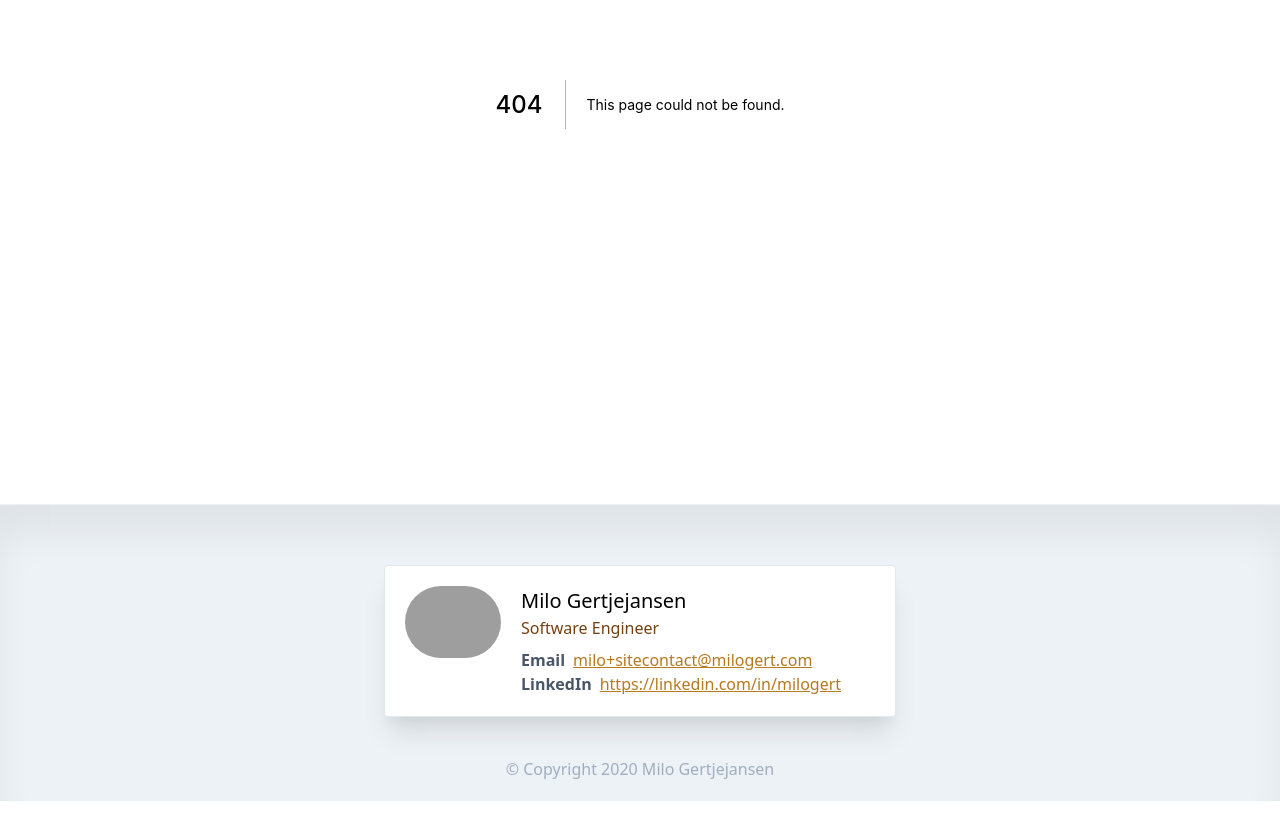
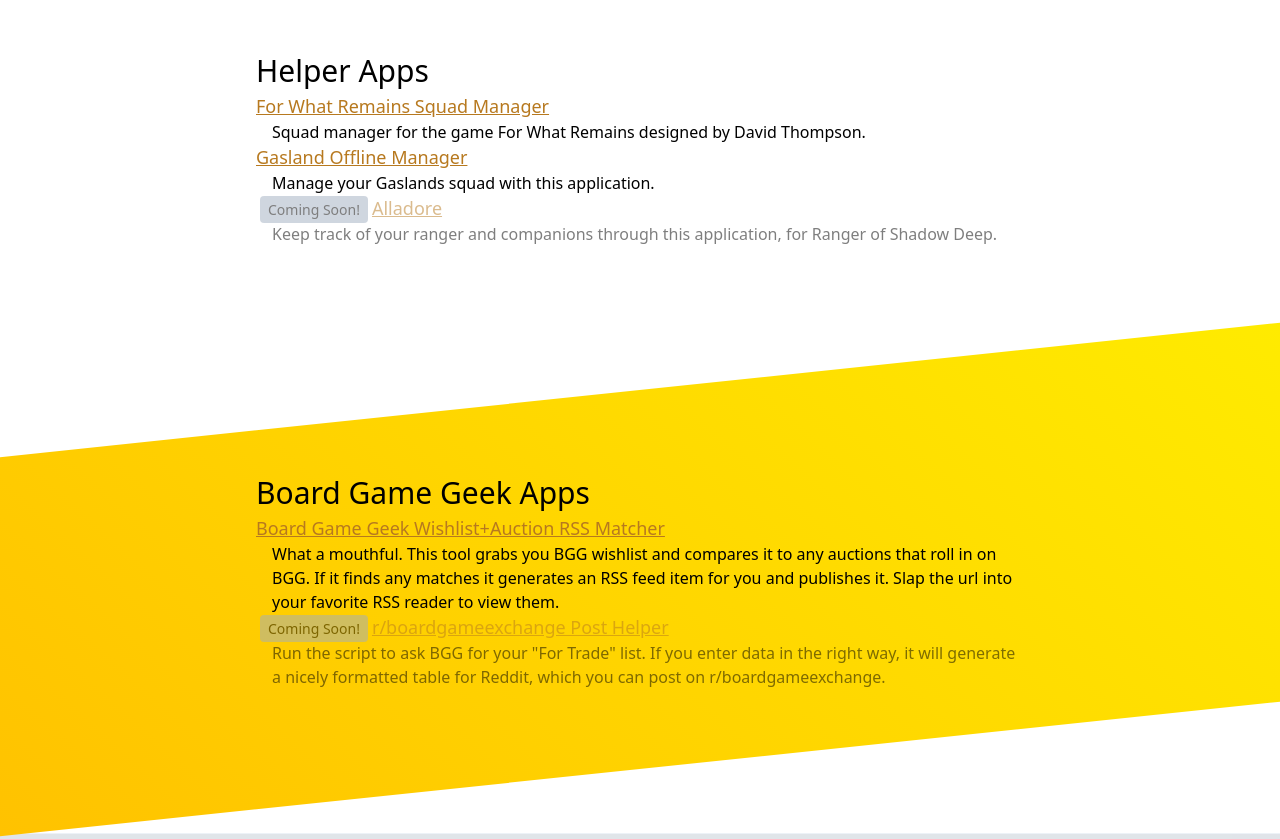
Before and after one commit to milogert/website, a Next.js app: page /gametools in a window 1280 px wide. Before the commit this address had no page. Shown: the part 360-1199 px from the top of the page. Before the commit the page ends 1161 px from the top, so only its background shows below. Built offline with nearby package versions, Linux system fonts and the light colour scheme; grey boxes are pictures that could not be loaded.

Commit message:
Added gametools page

```diff
--- a/components/layout.module.css
+++ b/components/layout.module.css
@@ -7,6 +7,15 @@
 }
 
 .footer {
-  @apply pt-5 border-t border-gray-200 bg-gray-200;
+  @apply
+    flex
+    flex-col
+    items-center
+
+    pt-5
+    border-t
+    border-gray-200
+    bg-gray-200
+  ;
   box-shadow: inset 0 30px 35px 0 rgba(0, 0, 0, 0.06);
 }
--- a/components/nav.js
+++ b/components/nav.js
@@ -31,6 +31,7 @@ const leftTopButtons = [
   { name: 'Me', href: '/' },
   { name: 'Projects', href: '/projects' },
   features.resume ? { name: 'Resume', href: '/resume' } : {},
+  { name: 'Game Tools', href: '/gametools' },
 ]
 
 const rightBottomButtons = [
@@ -52,7 +53,7 @@ const Nav = () => {
   >
     <div className={navInner}>
       <div className={me}>
-        <img src="https://www.gravatar.com/avatar/a86c13468543741fef7b0c0c04b1fe61?s=200" />
+        <Link href="/"><a><img src="https://www.gravatar.com/avatar/a86c13468543741fef7b0c0c04b1fe61?s=200" /></a></Link>
       </div>
 
       <div className={`${linksHolder} hidden sm:flex`}>
--- a/components/nav.module.css
+++ b/components/nav.module.css
@@ -48,7 +48,7 @@
 }
 
 .menuButton {
-  @apply h-10 w-10 rounded-full mr-4;
+  @apply h-10 w-10 rounded-full mr-4 pt-1;
 }
 
 .hamburger {
--- a/components/resume/card.js
+++ b/components/resume/card.js
@@ -8,7 +8,7 @@ import {
   me,
 } from './card.module.css'
 
-const OverviewCard = () => <div className={`${card} flex-col sm:flex-row items-center sm:items-start mx-4 sm:mx-auto`}>
+const OverviewCard = () => <div className={`${card} flex-col sm:flex-row items-center sm:items-start mx-4`}>
   <div className={me}>
     <img src="https://www.gravatar.com/avatar/a86c13468543741fef7b0c0c04b1fe61?s=200" />
   </div>
--- a/package.json
+++ b/package.json
@@ -20,7 +20,9 @@
     "ramda": "^0.27.1",
     "react": "16.13.1",
     "react-dom": "16.13.1",
-    "react-responsive-carousel": "^3.2.7"
+    "react-responsive-carousel": "^3.2.7",
+    "styled-jsx": "^3.3.0",
+    "styled-jsx-plugin-postcss": "^4.0.1"
   },
   "devDependencies": {
     "eslint": "^6.8.0",
--- /dev/null
+++ b/pages/gametools.js
@@ -0,0 +1,87 @@
+import Head from 'next/head'
+
+import DiagonalWrapper from '../components/diagonalWrapper'
+import Hero from '../components/hero'
+
+const helpers = [
+  {
+    name: 'For What Remains Squad Manager',
+    href: 'https://basement.milogert.com',
+    description: 'Squad manager for the game For What Remains designed by David Thompson.',
+  },
+  {
+    name: 'Gasland Offline Manager',
+    href: 'https://milogert.github.io/glom',
+    // TODO update to glom.milogert.com
+    description: 'Manage your Gaslands squad with this application.',
+  },
+  {
+    name: 'Alladore',
+    href: 'https://alladore.milogert.com',
+    description: 'Keep track of your ranger and companions through this application, for Ranger of Shadow Deep.',
+    comingSoon: true,
+  },
+]
+
+const tools = [
+  {
+    name: 'Board Game Geek Wishlist+Auction RSS Matcher',
+    href: 'https://bggrss.milogert.com',
+    description: 'What a mouthful. This tool grabs you BGG wishlist and compares it to any auctions that roll in on BGG. If it finds any matches it generates an RSS feed item for you and publishes it. Slap the url into your favorite RSS reader to view them.',
+  },
+  {
+    name: 'r/boardgameexchange Post Helper',
+    href: 'https://github.com/milogert/bggtrade2reddit',
+    description: 'Run the script to ask BGG for your "For Trade" list. If you enter data in the right way, it will generate a nicely formatted table for Reddit, which you can post on r/boardgameexchange.',
+    comingSoon: true,
+  },
+]
+
+const Row = ({ name, href, description, comingSoon = false }) =>
+  <div className={comingSoon ? "opacity-50" : ""}>
+    <div className="text-lg">
+      {comingSoon && <span className="rounded bg-gray-500 px-2 py-1 mx-1 text-sm">Coming Soon!</span>}
+      {href
+        ? <a href={href} className="webLink">{ name }</a>
+        : name
+      }
+    </div>
+    <div className="text-base ml-4">{ description }</div>
+  </div>
+
+const GameTools = ({}) => <>
+  <Head>
+    <title>Game Tools - Milo Gertjejansen</title>
+  </Head>
+
+  <div className="gametools-page">
+    <Hero>
+      <div className="text-5xl">Game Tools</div>
+      <p>Here are links to various tools I have create surrounding board games. These include helper apps (mostly as fun side projects) as well as tools for Board Game Geek.</p>
+    </Hero>
+
+      <DiagonalWrapper
+        background={{ backgroundColor: 'white' }}
+      >
+        <div className="content">
+          <div className="text-3xl">Helper Apps</div>
+          { helpers.map((item, idx) => <Row key={idx} {...item} />) }
+        </div>
+      </DiagonalWrapper>
+
+      <DiagonalWrapper
+        background={{ backgroundImage: 'linear-gradient(45deg, #FFC200, #FFEB00)' }}
+      >
+        <div className="content">
+          <div className="text-3xl">Board Game Geek Apps</div>
+          { tools.map((item, idx) => <Row key={idx} {...item} />) }
+        </div>
+      </DiagonalWrapper>
+  </div>
+</>
+
+export async function getStaticProps() {
+  return { props: {} }
+}
+
+export default GameTools
--- a/pages/index.js
+++ b/pages/index.js
@@ -8,7 +8,7 @@ import features from '../lib/features'
 const qa = [
   {
     question: "Why yellow?",
-    answer: "I play yellow in board games since it's the most unloved color so I always have the same color.",
+    answer: "Nobody else plays as yellow.",
   },
 ]
 
@@ -20,8 +20,8 @@ const Home = ({ allPostsData }) => {
     </Head>
 
     <Hero>
-      <div className="text-4xl">Hey!</div>
-      <div className="text-2xl">I'm <b>Milo Gertjejansen</b>, a software engineer currently living in Minnesota working at <a href="articulate.com" className="webLink">Articulate</a>. Welcome to my page.</div>
+      <div className="text-4xl">Hello</div>
+      <div className="text-2xl">I'm <b>Milo Gertjejansen</b>, a software engineer currently living in Minnesota working at <a href="articulate.com" className="webLink">Articulate</a>.</div>
     </Hero>
 
     <div className="content">
@@ -30,11 +30,11 @@ const Home = ({ allPostsData }) => {
           Here I <Link href="/projects"><a className="webLink">showcase some work I have done</a></Link> as well as host an <Link href="/resume"><a className="webLink">online adaption of my resume</a></Link>.
         </p>
         : <p className="my-4">
-          Here I <Link href="/projects"><a className="webLink">showcase some work I have done</a></Link>. More is coming soon!
+          Here I <Link href="/projects"><a className="webLink">showcase some work I have done</a></Link>.
         </p>
       }
       <p className="my-4">
-        I work almost entirely with JavaScript, specifically React and Ramda. But I am a huge fan of functional languages the can do the purest work possible. I also love experimenting with new tech. For instance, this site is written in Next.js and Rust, probably unnecessarily.
+        I work almost entirely with JavaScript, specifically React and Ramda. But I am a big fan of trying out other technologies. I also love experimenting with new tech.
       </p>
       <p className="my-4">
         Hobbies of mine include programming, board games, and painting miniatures.
```
Also changed, not shown: 1 other file (tests, documents, lock files or other folders).
